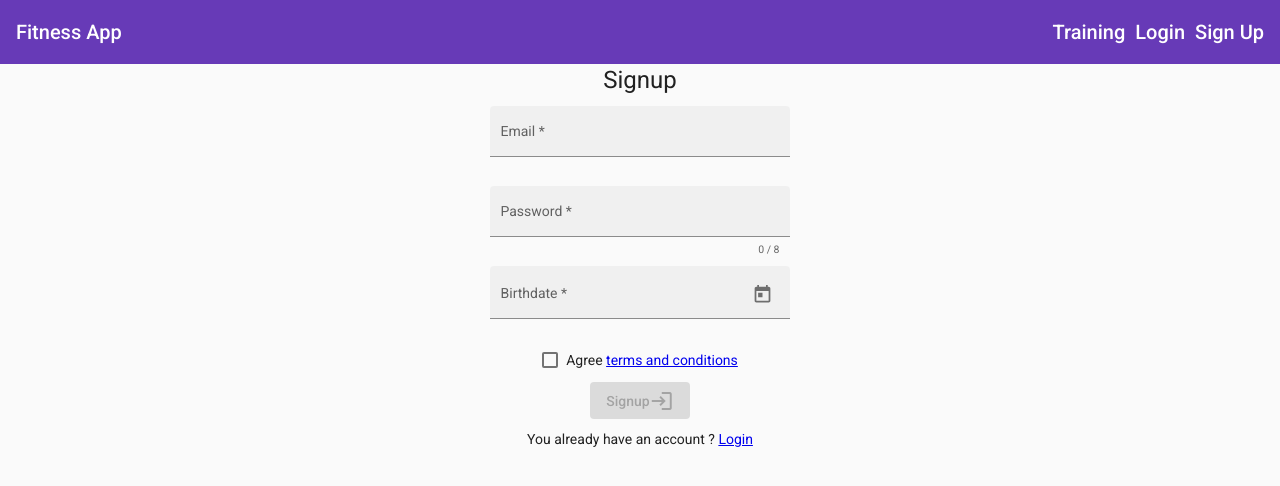
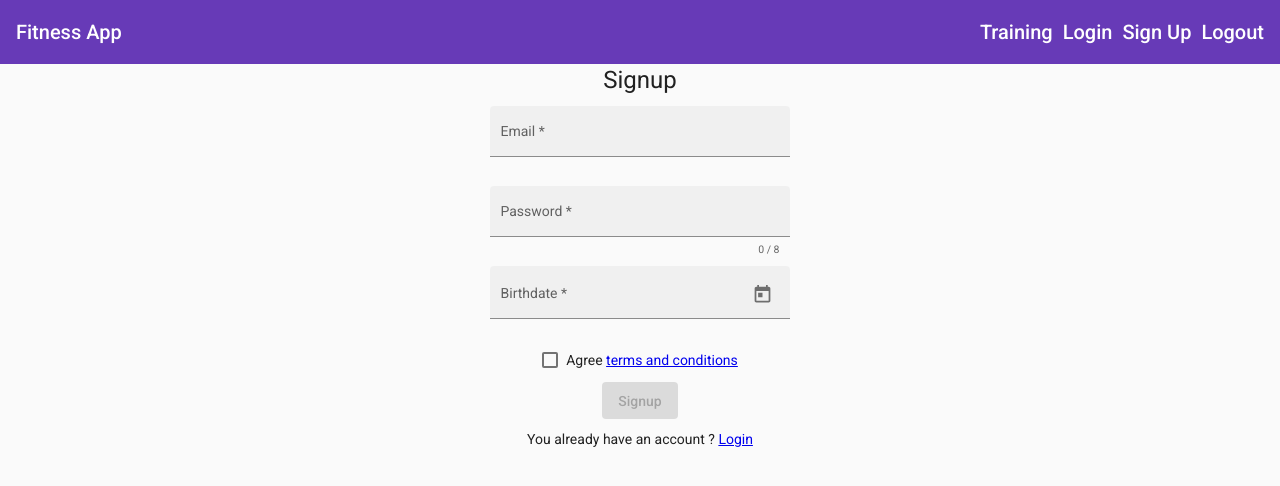
Before and after one commit to StormValen/fitness-app, an Angular app: page /signup in a window 1280 px wide. Shown: the top 486 px of the page. Built offline with nearby package versions, Linux system fonts and the light colour scheme.

Commit message:
(feat) splitting navigations into components

```diff
--- a/src/app/app.component.html
+++ b/src/app/app.component.html
@@ -1,34 +1,9 @@
 <mat-sidenav-container>
     <mat-sidenav mode="side" #sidenav role="navigation">
-        <mat-nav-list>
-          <a mat-list-item routerLink="/signup" (click)="sidenav.toggle()">
-            <mat-icon class="navigation-icon">face</mat-icon>
-            <span>Sign Up</span>
-          </a>
-          <a mat-list-item routerLink="/login" (click)="sidenav.toggle()">
-            <mat-icon class="navigation-icon">login</mat-icon>
-            <span>Login</span>
-          </a>
-          <a mat-list-item routerLink="/training" (click)="sidenav.toggle()">
-            <mat-icon class="navigation-icon">fitness_center</mat-icon>
-            <span>Trainings</span>
-          </a>
-        </mat-nav-list>
+        <app-sidenav-list (toggleSidenav)="sidenav.toggle()"></app-sidenav-list>
     </mat-sidenav>
     <mat-sidenav-content>
-        <mat-toolbar color="primary">
-            <button mat-icon-button fxHide.gt-sm>
-                <mat-icon (click)="sidenav.toggle()">menu</mat-icon>
-            </button>
-            <a routerLink="/">{{ title }}</a>
-            <div fxFlex fxLayout fxLayoutAlign="flex-end">
-                <ul fxLayout fxLayoutGap="10px" class="navigation-item">
-                    <li><a routerLink="/training">Training</a></li>
-                    <li><a routerLink="/login">Login</a></li>
-                    <li><a routerLink="/signup">Sign Up</a></li>
-                </ul>
-            </div>
-        </mat-toolbar>
+        <app-header (toggleSidenav)="sidenav.toggle()"></app-header>
         <main>
             <router-outlet></router-outlet>
         </main>
--- a/src/app/app.component.scss
+++ b/src/app/app.component.scss
@@ -5,21 +5,3 @@ mat-sidenav, mat-sidenav-container, mat-sidenav-content {
 mat-sidenav {
     width: 250px;
 }
-
-a {
-    text-decoration: none;
-    color: white;
-}
-/* a:hover, a:active  {
-    color: white;
-} */
-
-.navigation-item {
-    list-style: none;
-    padding: 0;
-    margin: 0;
-}
-
-.navigation-icon {
-  margin-right: 10px;
-}
--- a/src/app/app.module.ts
+++ b/src/app/app.module.ts
@@ -15,6 +15,8 @@ import { TrainingComponent } from './components/training/training.component';
 import { NewTrainingComponent } from './components/training/new-training/new-training.component';
 import { PastTrainingComponent } from './components/training/past-training/past-training.component';
 import { CurrentTrainingComponent } from './components/training/current-training/current-training.component';
+import { HeaderComponent } from './components/navigation/header/header.component';
+import { SidenavListComponent } from './components/navigation/sidenav-list/sidenav-list.component';
 
 
 @NgModule({
@@ -26,7 +28,9 @@ import { CurrentTrainingComponent } from './components/training/current-training
     CurrentTrainingComponent,
     NewTrainingComponent,
     PastTrainingComponent,
-    WelcomeComponent
+    WelcomeComponent,
+    HeaderComponent,
+    SidenavListComponent
   ],
   imports: [
     BrowserModule,
--- a/src/app/components/auth/login/login.component.html
+++ b/src/app/components/auth/login/login.component.html
@@ -41,7 +41,6 @@
             mat-raised-button color="primary"
             [disabled]="loginForm.invalid">
             <span>Login</span>
-            <mat-icon>login</mat-icon>
         </button>
         <div>
             <span>You don't have an account ? </span>
--- a/src/app/components/auth/singup/singup.component.html
+++ b/src/app/components/auth/singup/singup.component.html
@@ -62,7 +62,6 @@
             mat-raised-button color="primary"
             [disabled]="signupForm.invalid">
             <span>Signup</span>
-            <mat-icon>login</mat-icon>
         </button>
         <div>
             <span>You already have an account ? </span>
--- /dev/null
+++ b/src/app/components/navigation/header/header.component.html
@@ -0,0 +1,14 @@
+<mat-toolbar color="primary">
+    <button mat-icon-button fxHide.gt-sm>
+        <mat-icon (click)="onClickMenu()">menu</mat-icon>
+    </button>
+    <a routerLink="/">Fitness App</a>
+    <div fxFlex fxLayout fxLayoutAlign="flex-end">
+        <ul fxLayout fxLayoutGap="10px" class="nav-item">
+            <li><a routerLink="/training">Training</a></li>
+            <li><a routerLink="/login">Login</a></li>
+            <li><a routerLink="/signup">Sign Up</a></li>
+            <li><a routerLink="/">Logout</a></li>
+        </ul>
+    </div>
+</mat-toolbar>
--- /dev/null
+++ b/src/app/components/navigation/header/header.component.scss
@@ -0,0 +1,16 @@
+:host {
+    a {
+        text-decoration: none;
+        color: white;
+    }
+    a:hover, a:active {
+        color: lightgrey;
+    }
+
+    .nav-item {
+        list-style: none;
+        padding: 0;
+        margin: 0;
+    }
+
+}
--- /dev/null
+++ b/src/app/components/navigation/header/header.component.ts
@@ -0,0 +1,20 @@
+import { Component, EventEmitter, OnInit, Output } from '@angular/core';
+
+@Component({
+    selector: 'app-header',
+    templateUrl: './header.component.html',
+    styleUrls: ['./header.component.scss']
+})
+export class HeaderComponent implements OnInit {
+    @Output() toggleSidenav = new EventEmitter<void>();
+
+    constructor() { }
+
+    ngOnInit(): void {
+    }
+
+    onClickMenu(): void {
+        this.toggleSidenav.emit();
+    }
+
+}
--- /dev/null
+++ b/src/app/components/navigation/sidenav-list/sidenav-list.component.html
@@ -0,0 +1,18 @@
+<mat-nav-list>
+    <a mat-list-item routerLink="/signup" (click)="onClickSidenavItem()">
+        <mat-icon class="nav-caption">perm_identity</mat-icon>
+        <span>Sign Up</span>
+    </a>
+    <a mat-list-item routerLink="/login" (click)="onClickSidenavItem()">
+        <mat-icon class="nav-caption">login</mat-icon>
+        <span>Login</span>
+    </a>
+    <a mat-list-item routerLink="/training" (click)="onClickSidenavItem()">
+        <mat-icon class="nav-caption">fitness_center</mat-icon>
+        <span>Trainings</span>
+    </a>
+    <a mat-list-item (click)="onClickSidenavItem()">
+        <mat-icon class="nav-caption">clear</mat-icon>
+        <span>Logout</span>
+    </a>
+</mat-nav-list>
--- /dev/null
+++ b/src/app/components/navigation/sidenav-list/sidenav-list.component.scss
@@ -0,0 +1,5 @@
+:host {
+    .nav-caption {
+      margin-right: 10px;
+    }
+}
--- /dev/null
+++ b/src/app/components/navigation/sidenav-list/sidenav-list.component.ts
@@ -0,0 +1,20 @@
+import { Component, EventEmitter, OnInit, Output } from '@angular/core';
+
+@Component({
+    selector: 'app-sidenav-list',
+    templateUrl: './sidenav-list.component.html',
+    styleUrls: ['./sidenav-list.component.scss']
+})
+export class SidenavListComponent implements OnInit {
+    @Output() toggleSidenav = new EventEmitter<void>();
+
+    constructor() { }
+
+    ngOnInit(): void {
+    }
+
+    onClickSidenavItem(): void {
+        this.toggleSidenav.emit();
+    }
+
+}
```
Also changed, not shown: 2 other files (tests, documents, lock files or other folders).
